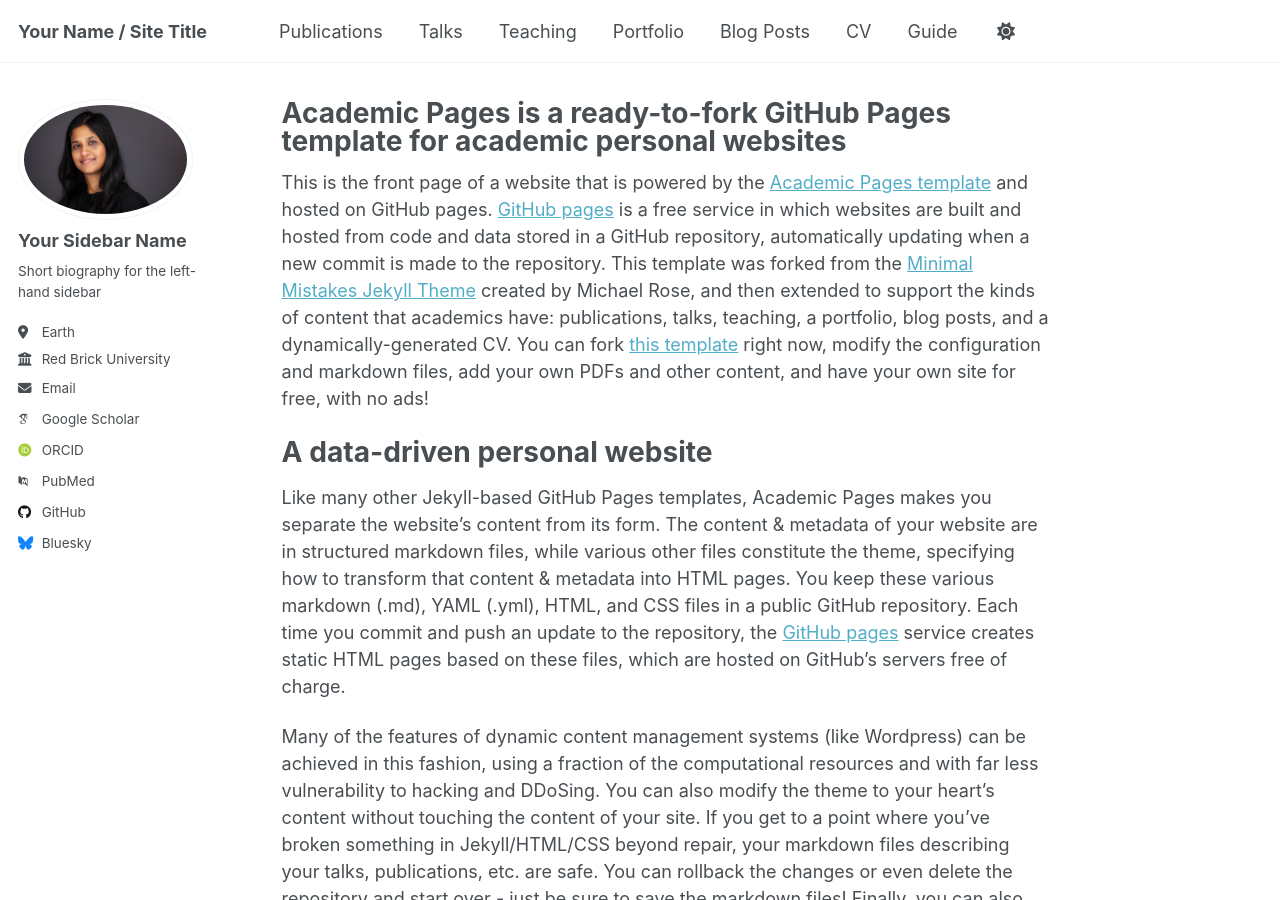
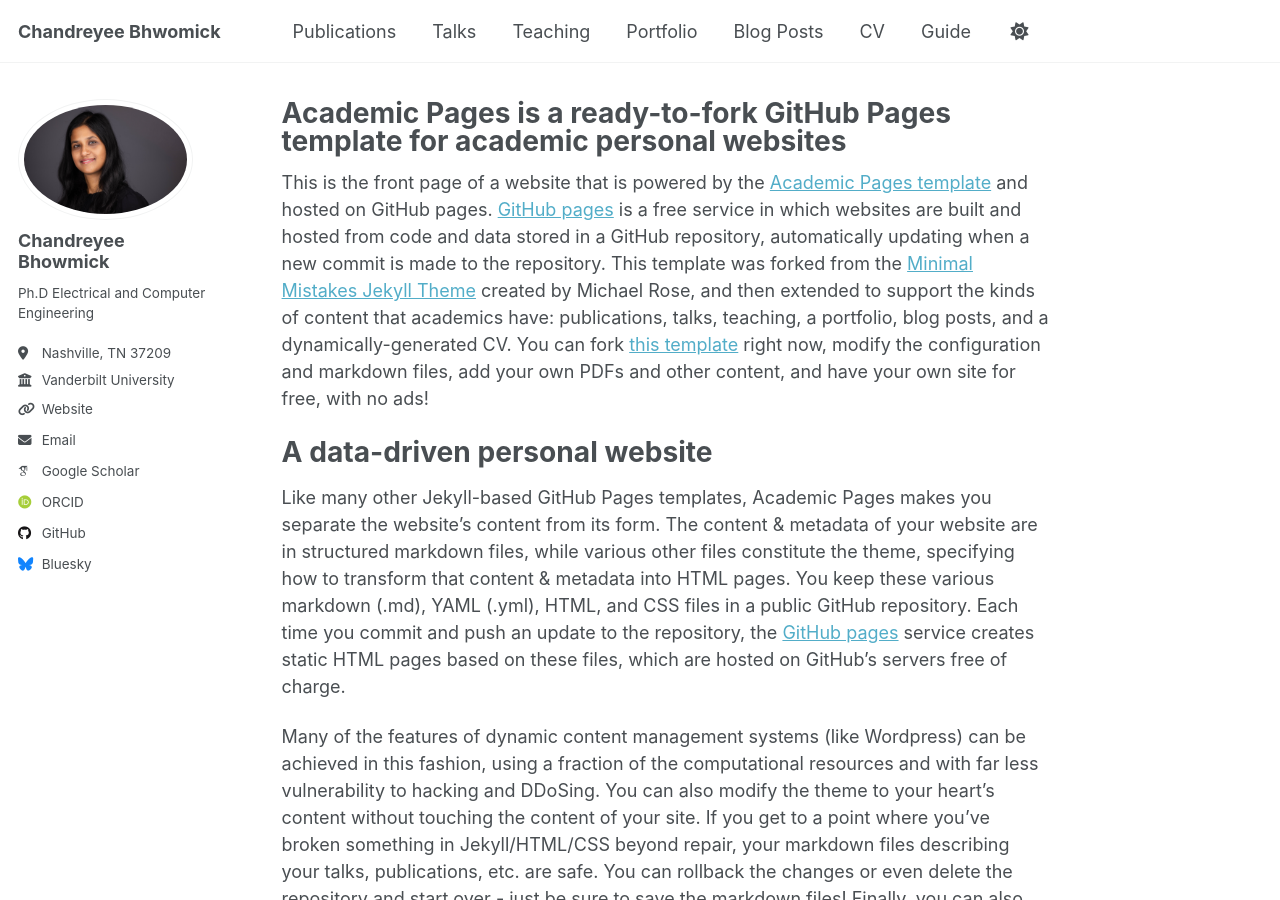
Before and after one commit to cbhowmic/chandreyee, a Jekyll site: the page built from _pages/about.md, in a window 1280 px wide and 900 px high. Built offline with Jekyll 4.4.1, drawn with Linux system fonts in a browser that asks for light colours; some web fonts are replaced.

Commit message:
config file updated

```diff
--- a/_config.yml
+++ b/_config.yml
@@ -9,7 +9,7 @@
 # Basic Site Settings
 locale                   : "en-US"
 site_theme               : "default"
-title                    : "Your Name / Site Title"
+title                    : "Chandreyee Bhwomick"
 title_separator          : "-"
 name                     : &name "Chandreyee Bhowmick"
 description              : &description "personal description"
@@ -23,21 +23,21 @@ repository               : "https://cbhowmic.github.io/chandreyee/"
 author:
   # Biographic information
   avatar           : "profile.png"
-  name             : "Your Sidebar Name"
+  name             : "Chandreyee Bhowmick"
   pronouns         : # example: "she/her"
-  bio              : "Short biography for the left-hand sidebar"
-  location         : "Earth"
-  employer         : "Red Brick University"
-  uri              : # URL
-  email            : "none@example.org"
+  bio              : "Ph.D Electrical  and Computer Engineering"
+  location         : "Nashville, TN 37209"
+  employer         : "Vanderbilt University"
+  uri              : "https://cbhowmic.github.io/chandreyee/"
+  email            : "chandreyee.bhowmick@vanderbilt.edu"
 
   # Academic websites
   arxiv            : # URL - Update with the correct link to your profile
-  googlescholar    : "https://scholar.google.com/citations?user=PS_CX0AAAAAJ"
+  googlescholar    : "https://scholar.google.com/citations?user=QUmmn7kAAAAJ&hl=en&oi=ao"
   impactstory      : # URL
-  orcid            : "http://orcid.org/yourorcidurl"
+  orcid            : "https://orcid.org/0000-0002-2261-8288"
   semantic         : # URL
-  pubmed           : "https://www.ncbi.nlm.nih.gov/pubmed/?term=john+snow"
+  # pubmed           : "https://www.ncbi.nlm.nih.gov/pubmed/?term=john+snow"
   researchgate     : # URL
   scopus           : # URL
 
@@ -45,7 +45,7 @@ author:
   bitbucket        : # Username - Update with your username on the site
   codepen          : # Username
   dribbble         : # Username
-  github           : "academicpages"
+  github           : "cbhowmic"
   kaggle           : # Username
   stackoverflow    : # User number or user number and name (i.e., use "1" or "1/jeff-atwood")
 
```
